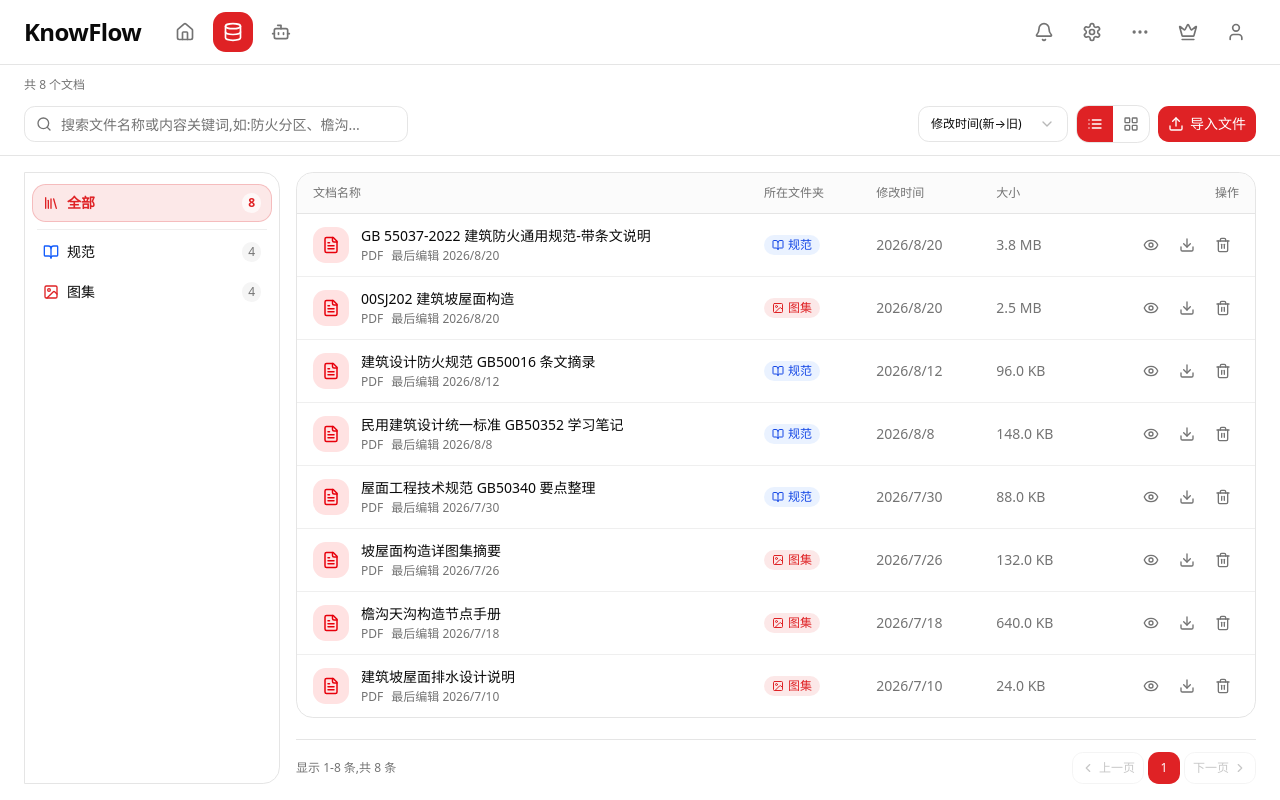
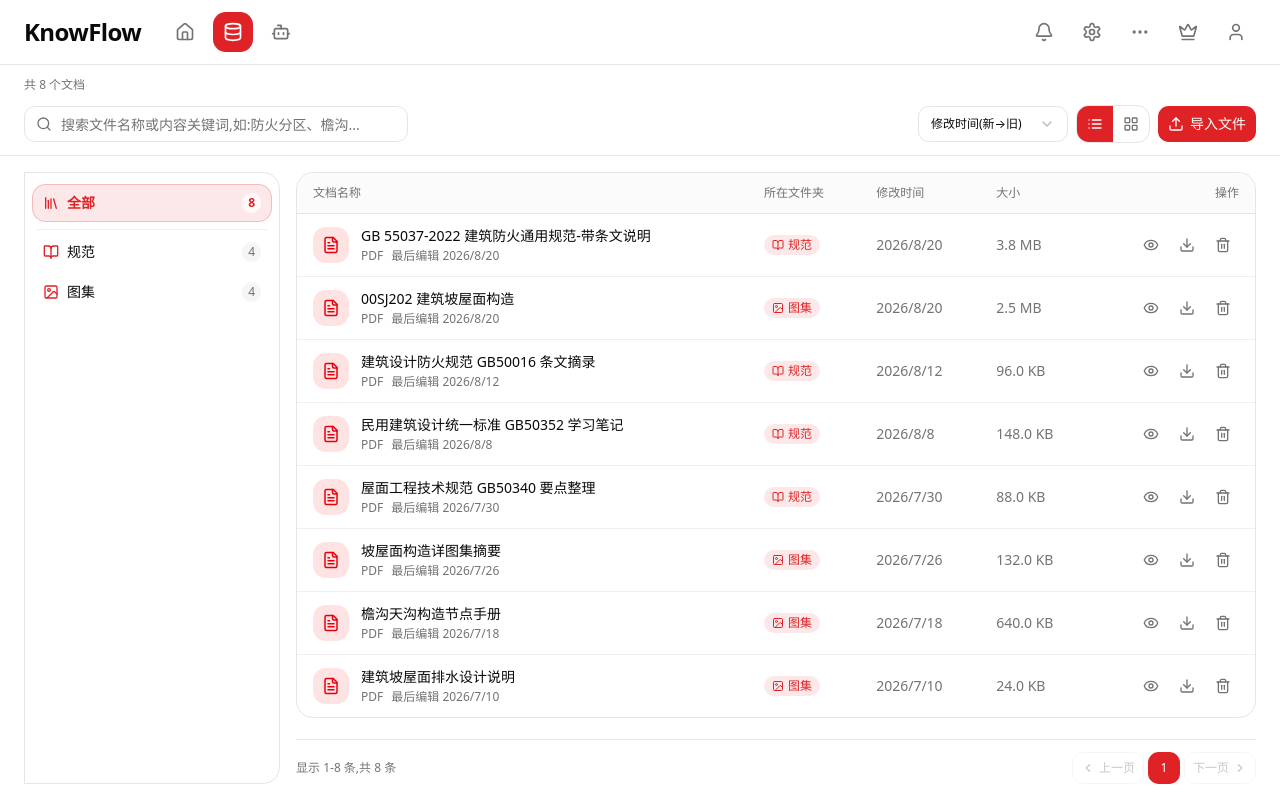
Before and after one commit to kangAIGC/KnowFlow, a Next.js app: page /KnowFlow/knowledge in a window 1280 px wide. Built offline with nearby package versions, Linux system fonts and the light colour scheme.

Commit message:
style(knowledge): unify palette to system red, remove all blue accents

```diff
--- a/src/app/knowledge/page.tsx
+++ b/src/app/knowledge/page.tsx
@@ -389,7 +389,7 @@ export default function KnowledgePage() {
                     onClick={() => handleImportInto("standard")}
                     className="flex w-full items-center gap-2 rounded-md px-2 py-1.5 text-sm transition-colors hover:bg-muted"
                   >
-                    <BookOpen className="h-4 w-4 shrink-0 text-blue-600 dark:text-blue-400" />
+                    <BookOpen className="h-4 w-4 shrink-0 text-destructive" />
                     导入规范
                   </button>
                   <button
--- a/src/components/knowledge/file-views.tsx
+++ b/src/components/knowledge/file-views.tsx
@@ -14,13 +14,13 @@ import {
 } from "@/lib/knowledge-data";
 import { cn } from "@/lib/utils";
 
-/** 规范=蓝色书本徽章,图集=红色图片徽章(与站点主红色一致,不用橙色),列表与网格视图共用 */
+/** 规范/图集统一红色系徽章,以图标形状区分(书本/图片),与站点主色一致 */
 const FOLDER_BADGES: Record<
   FolderId,
   { badgeCls: string; icon: LucideIcon }
 > = {
   standard: {
-    badgeCls: "bg-blue-500/10 text-blue-700 dark:text-blue-300",
+    badgeCls: "bg-destructive/10 text-destructive dark:text-red-300",
     icon: BookOpen,
   },
   atlas: {
--- a/src/components/knowledge/folder-sidebar.tsx
+++ b/src/components/knowledge/folder-sidebar.tsx
@@ -12,16 +12,16 @@ import { cn } from "@/lib/utils";
 /** 侧栏可选项:全部(all,聚合两库)或单个知识库 */
 export type SidebarSelection = "all" | FolderId;
 
-/** 两个顶级知识库的视觉区分:规范=蓝色书本,图集=红色图片(与站点主红色一致,不用橙色) */
+/** 规范/图集统一红色系:仅以图标形状区分(书本/图片),配色与站点主色一致 */
 const FOLDER_UI: Record<
   FolderId,
   { icon: LucideIcon; iconCls: string; activeCls: string }
 > = {
   standard: {
     icon: BookOpen,
-    iconCls: "text-blue-600 dark:text-blue-400",
+    iconCls: "text-destructive",
     activeCls:
-      "bg-blue-500/10 text-blue-700 dark:text-blue-300 ring-1 ring-blue-500/30",
+      "bg-destructive/10 text-destructive dark:text-red-300 ring-1 ring-destructive/30",
   },
   atlas: {
     icon: ImageIcon,
--- a/src/lib/knowledge-data.ts
+++ b/src/lib/knowledge-data.ts
@@ -50,8 +50,8 @@ export const KIND_LABELS: Record<FileKind, string> = {
 /** 文件类型图标配色(图标背景 / 图标前景) */
 export const KIND_COLORS: Record<FileKind, string> = {
   pdf: "bg-red-100 text-red-600 dark:bg-red-950/60 dark:text-red-400",
-  doc: "bg-blue-100 text-blue-600 dark:bg-blue-950/60 dark:text-blue-400",
-  docx: "bg-blue-100 text-blue-600 dark:bg-blue-950/60 dark:text-blue-400",
+  doc: "bg-red-100 text-red-600 dark:bg-red-950/60 dark:text-red-400",
+  docx: "bg-red-100 text-red-600 dark:bg-red-950/60 dark:text-red-400",
   txt: "bg-muted text-muted-foreground",
 };
 
```
